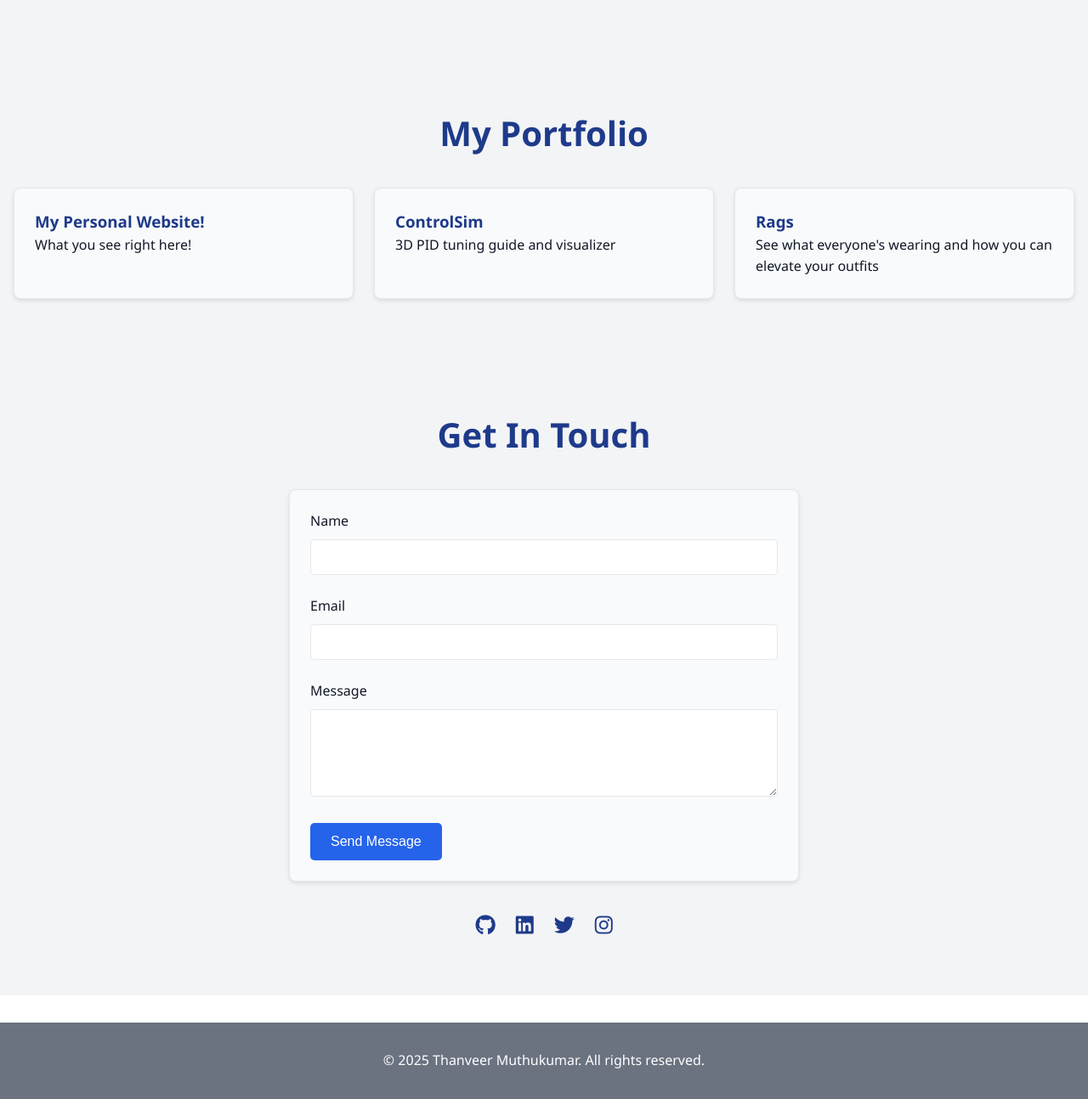
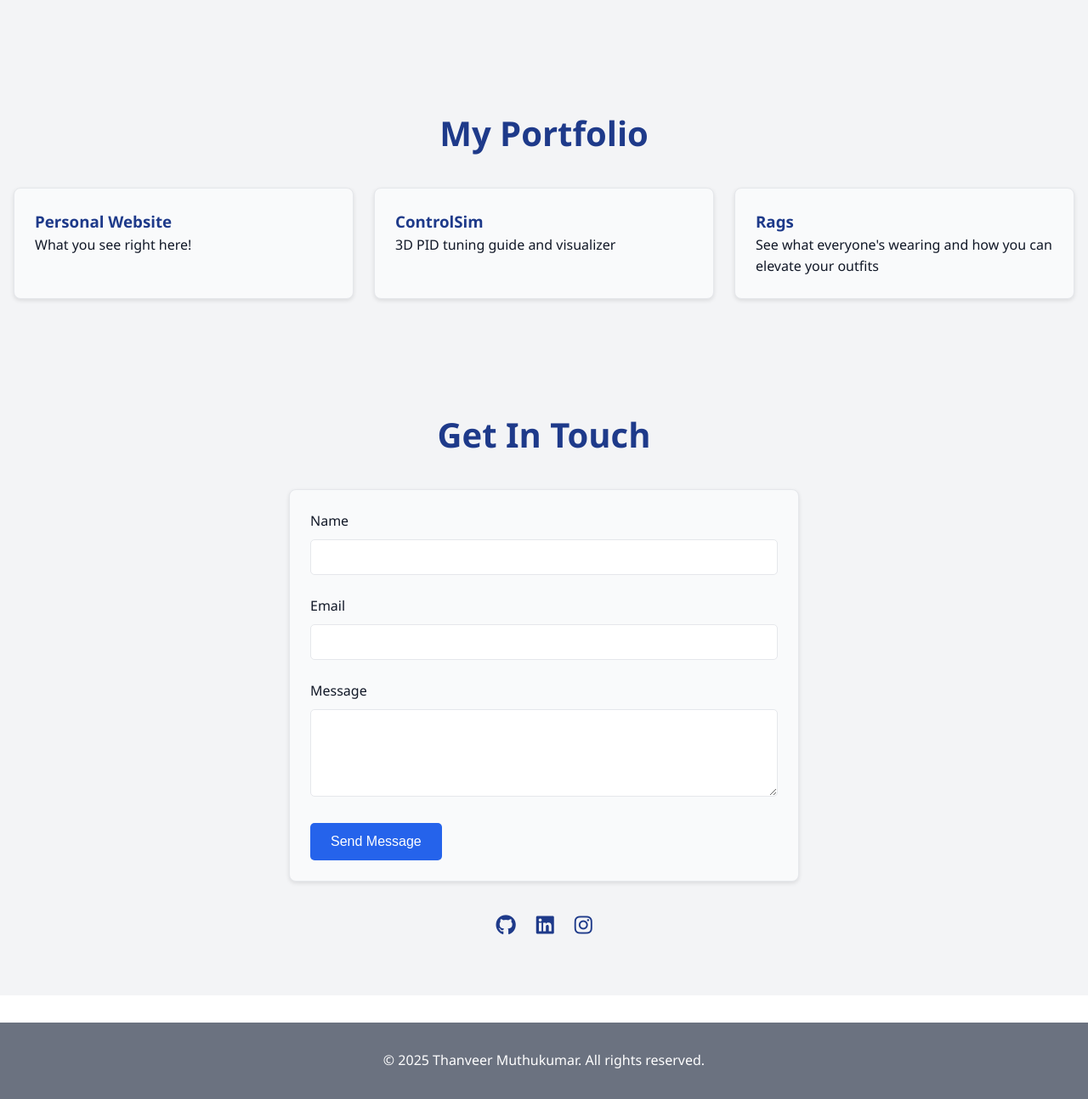
Before and after one commit to ThanveerCodez/ThanveerCodez.github.io, a plain HTML site: page index.html in a window 1280 px wide. Shown: the part 1152-2446 px from the top of the page at 85% size. Drawn offline with Linux system fonts and the light colour scheme; a small style sheet from the web is missing.

Commit message:
Update index.html
small fixes

```diff
--- a/index.html
+++ b/index.html
@@ -62,7 +62,7 @@
       <h2 id="portfolio-title">My Portfolio</h2>
       <div class="portfolio-grid">
         <div class="portfolio-item">
-          <h3><a href="#" class="project-link">My Personal Website!</a></h3>
+          <h3><a href="#" class="project-link">Personal Website</a></h3>
           <p>What you see right here!</p>
         </div>
         <div class="portfolio-item">
@@ -95,10 +95,9 @@
       </form>
 
       <div class="social-links">
-        <a href="#" aria-label="GitHub"><i class="fab fa-github"></i></a>
-        <a href="#" aria-label="LinkedIn"><i class="fab fa-linkedin"></i></a>
-        <a href="#" aria-label="Twitter"><i class="fab fa-twitter"></i></a>
-        <a href="#" aria-label="Instagram"><i class="fab fa-instagram"></i></a>
+        <a href="https://github.com/ThanveerCodez" aria-label="GitHub"><i class="fab fa-github"></i></a>
+        <a href="https://www.linkedin.com/in/thanveer-muthukumar-407678290/" aria-label="LinkedIn"><i class="fab fa-linkedin"></i></a>
+        <a href="https://www.instagram.com/big_txnkz/" aria-label="Instagram"><i class="fab fa-instagram"></i></a>
       </div>
     </section>
   </main>
```
